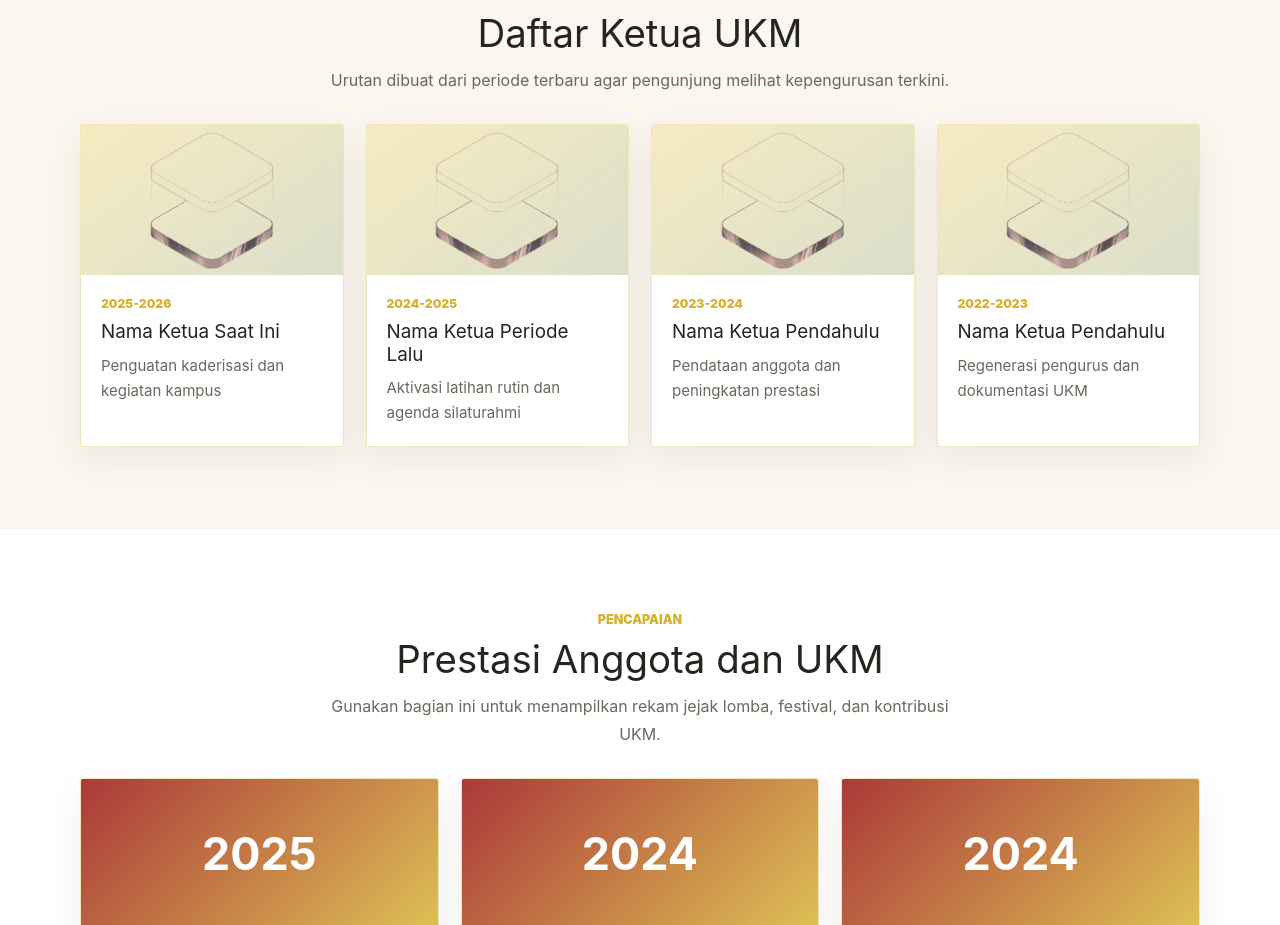
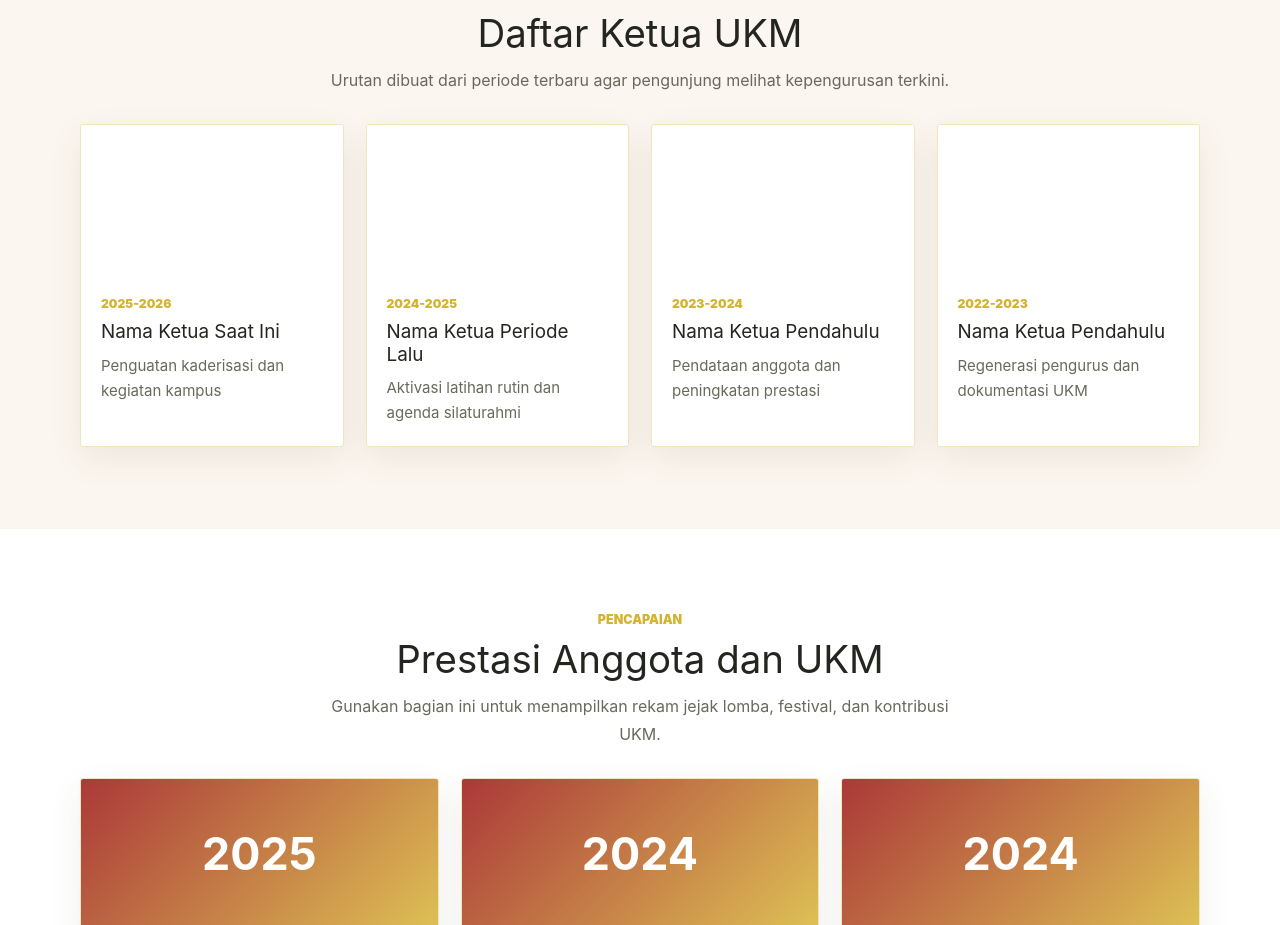
Before and after one commit to angga118/profil-UKM-PSHT-UPN-VETERAN, a React (Vite) app: page / in a window 1280 px wide. Shown: the part 1463-2388 px from the top of the page. Built offline with nearby package versions, Linux system fonts and the light colour scheme; no server answers.

Commit message:
Show blank white placeholder when leader image is not provided (frontend and admin preview)

```diff
--- a/src/components/LeadersSection.jsx
+++ b/src/components/LeadersSection.jsx
@@ -13,7 +13,11 @@ function LeadersSection({ leaders }) {
         {leaders.map((leader, index) => (
           <article className="info-card reveal-on-scroll" key={`${leader.name}-${leader.period}`} style={{ '--reveal-delay': `${index * 80}ms` }}>
             <div className="card-image mini">
-            <img src={leader.image || heroImg} alt={leader.name} loading="lazy" decoding="async" />
+            {leader.image ? (
+              <img src={leader.image} alt={leader.name} loading="lazy" decoding="async" />
+            ) : (
+              <div className="card-image-blank" aria-hidden="true" style={{ background: '#ffffff', width: '100%', height: '100%' }} />
+            )}
             </div>
             <div className="card-body">
               <span>{leader.period}</span>
--- a/src/page/AdminPage.jsx
+++ b/src/page/AdminPage.jsx
@@ -179,7 +179,7 @@ function AdminPage({ content, onBack, onSave, onReset, onLogout, adminName }) {
           <div className="admin-gallery-list">
             {draft.leaders.map((leader, index) => (
               <article className="admin-list-item" key={`leader-${index}`}>
-                <div className="admin-image-preview">{leader.image ? <img src={leader.image} alt="Pratinjau foto ketua" /> : <span>Belum ada foto</span>}</div>
+                <div className="admin-image-preview">{leader.image ? <img src={leader.image} alt="Pratinjau foto ketua" /> : <div aria-hidden="true" style={{ background: '#ffffff', width: 120, height: 80 }} />}</div>
                 <div className="admin-fields">
                   <label>Nama ketua<input value={leader.name} onChange={(event) => updateListItem('leaders', index, 'name', event.target.value)} /></label>
                   <label>Periode<input value={leader.period} onChange={(event) => updateListItem('leaders', index, 'period', event.target.value)} /></label>
```
